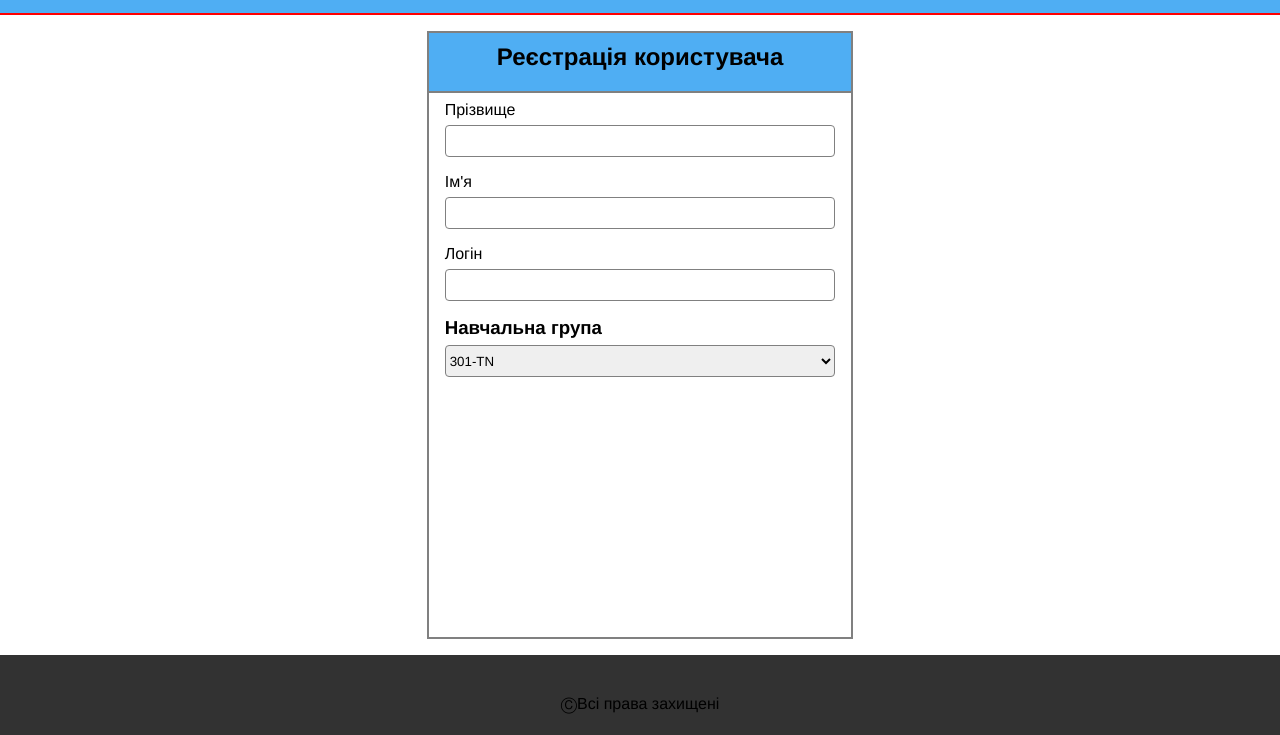
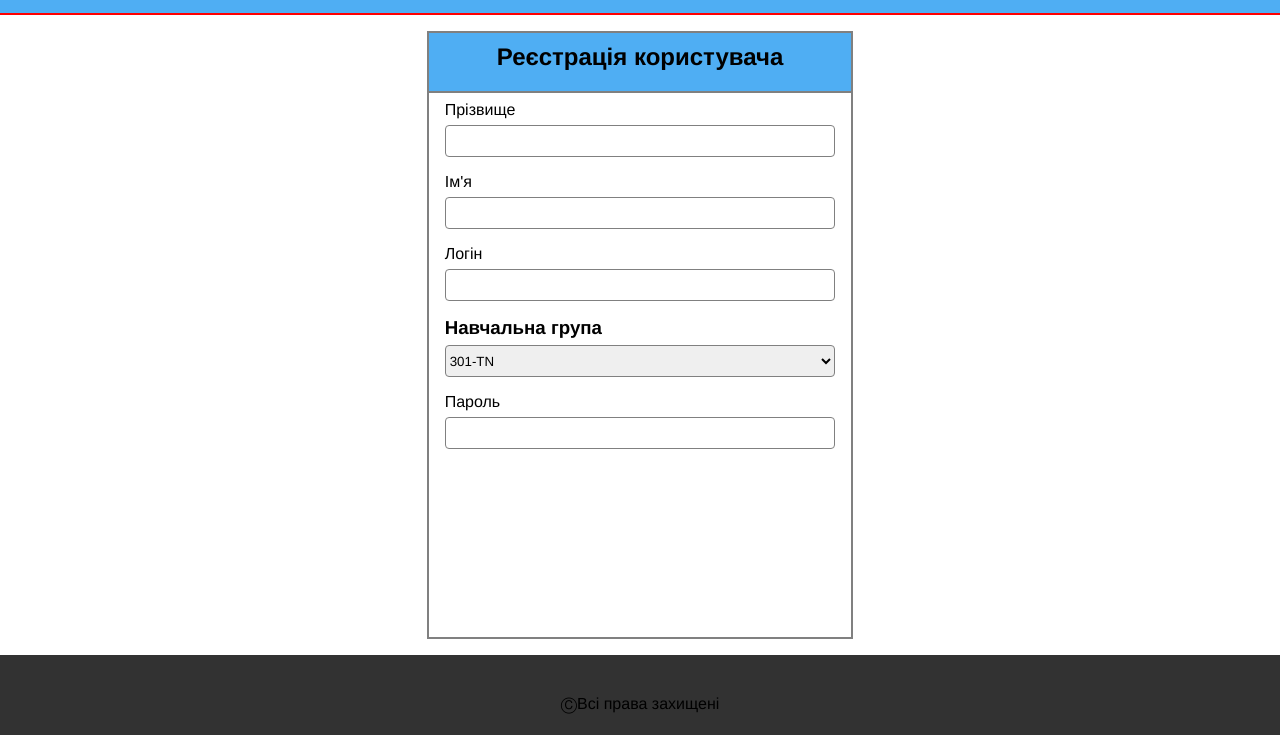
Before and after one commit to MasterofOak/web-13, a website: page registry.html in a window 1280 px wide. Shown: the part 65-800 px from the top of the page. Drawn offline with Linux system fonts and the light colour scheme.

Commit message:
Add commit for Password

```diff
--- a/registry.html
+++ b/registry.html
@@ -122,6 +122,10 @@
                             <option value="303-TN">303-TN</option>
                         </select>
                     </div>
+                    <div class="field">
+                        <label for="password">Пароль</label>
+                        <input type="password" name="password" id="password" />
+                    </div>
                 </div>
             </form>
         </div>
```
